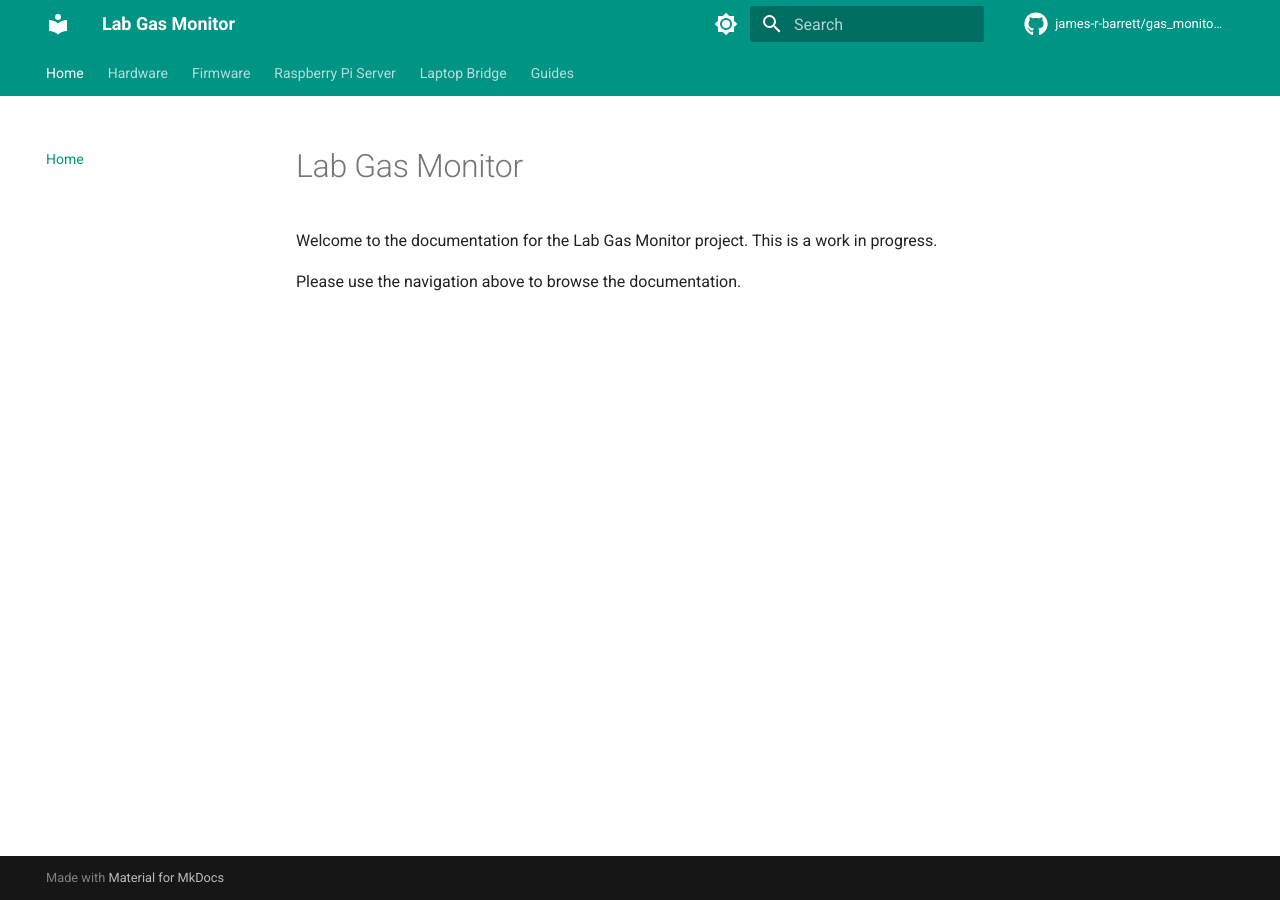
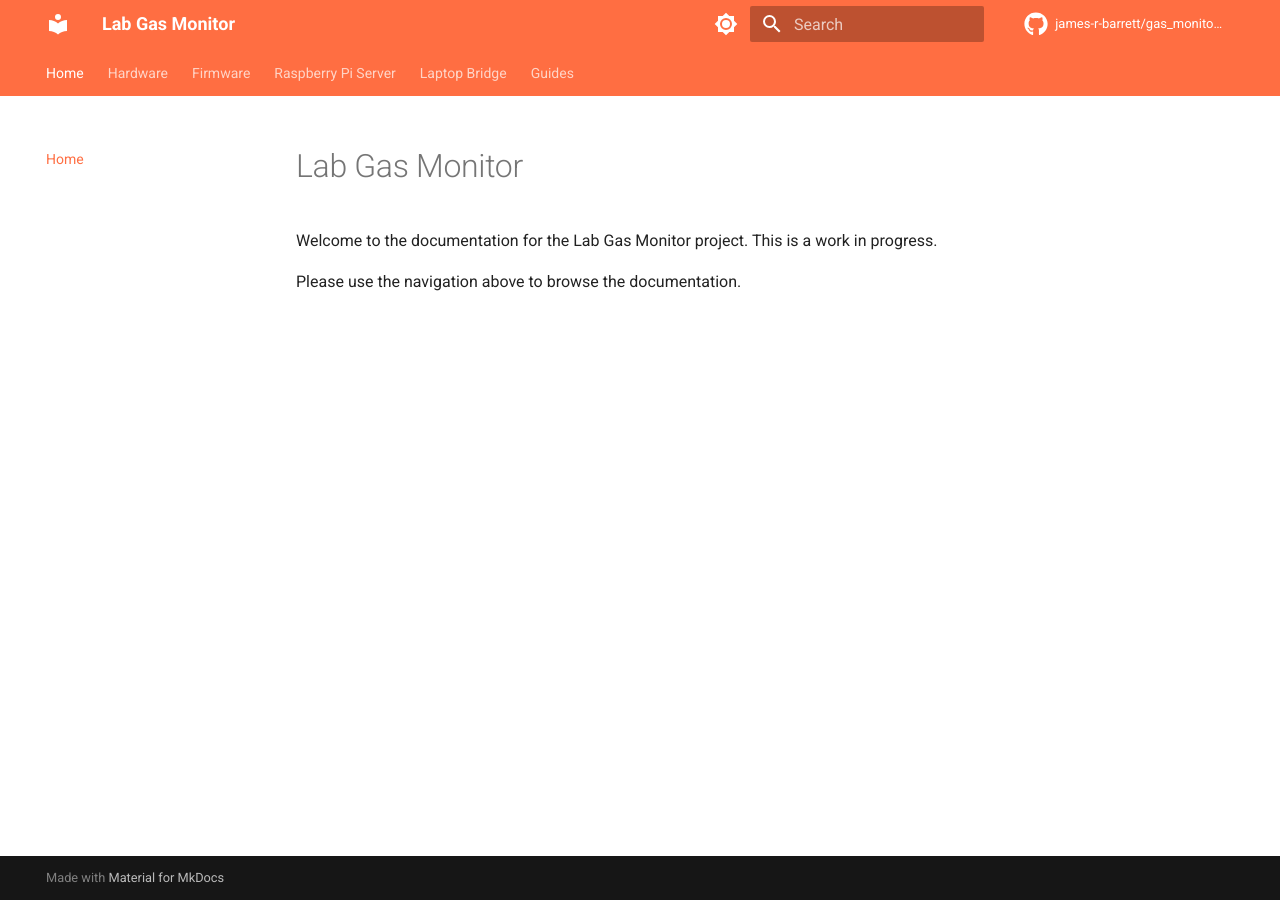
Before and after one commit to james-r-barrett/gas_monitoring, an MkDocs documentation site: the page built from mkdocs-src/index.md, in a window 1280 px wide. Built offline with MkDocs 1.6.1 and Material for MkDocs 9.7.7, drawn with Linux system fonts in a browser that asks for light colours; comment, search, counter and statistics services are not loaded.

Commit message:
change colour

```diff
--- a/mkdocs.yml
+++ b/mkdocs.yml
@@ -12,8 +12,8 @@ theme:
   name: material
   palette:
     - scheme: default
-      primary: teal
-      accent: teal
+      primary: deep orange
+      accent: deep orange
       toggle:
         icon: material/brightness-7
         name: Switch to dark mode
```
